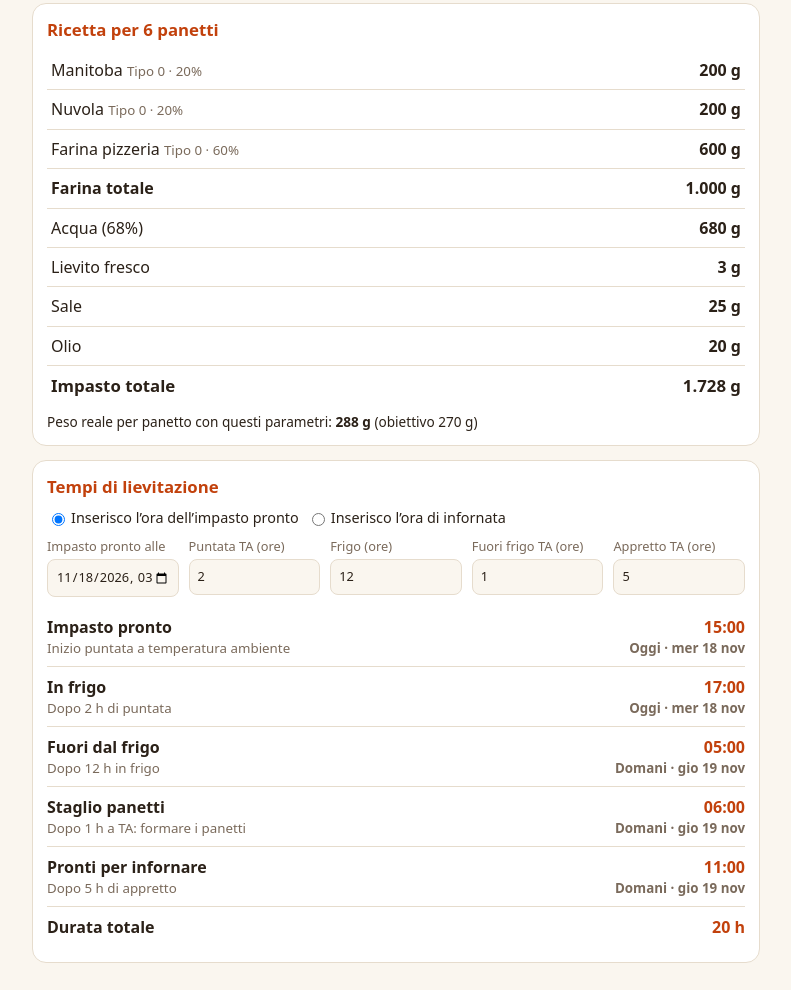
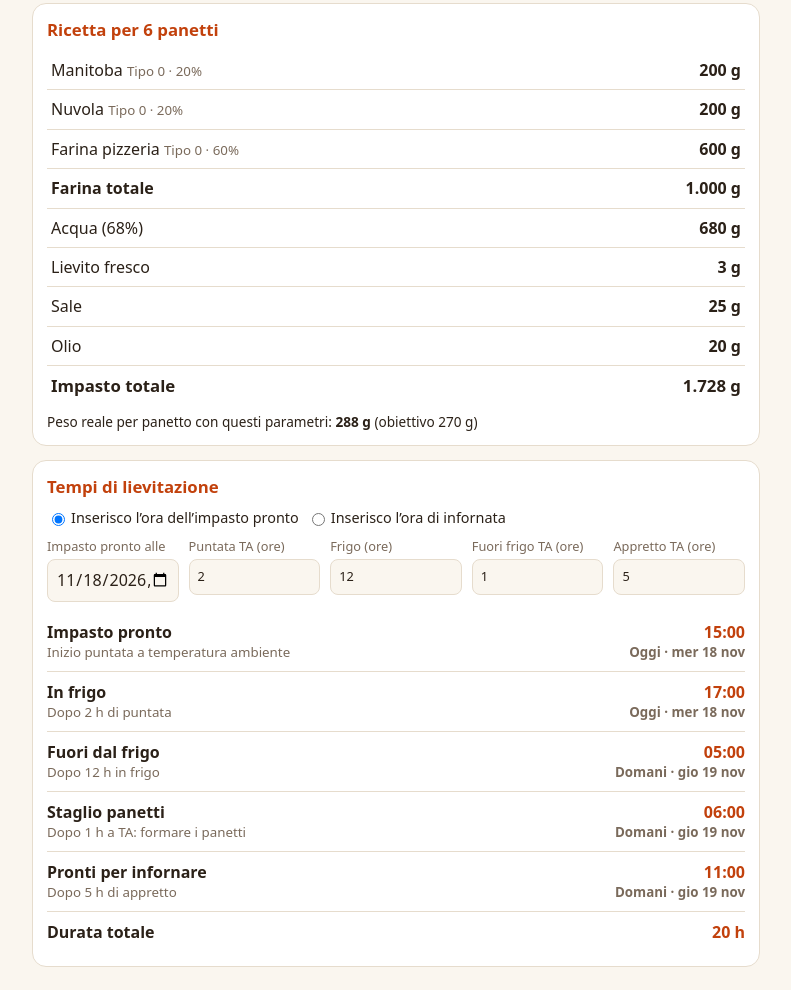
Before and after one commit to valerioferrara/Calcolatore-Pizza, a plain HTML site: page index.html in a window 1280 px wide. Shown: the part 1013-2003 px from the top of the page, without its empty margins (244-1035 px from the left). Drawn offline with Linux system fonts and the light colour scheme.

Commit message:
Add files via upload

```diff
--- a/index.html
+++ b/index.html
@@ -50,6 +50,17 @@ body{overflow-x:hidden}
 .mode{display:flex;gap:8px;margin-bottom:10px}
 .mode label{flex-direction:row;align-items:center;color:var(--tx);font-size:.9rem}
 .mode input{width:auto}
+
+html{-webkit-text-size-adjust:100%;text-size-adjust:100%;overflow-x:hidden;width:100%}
+body{width:100%;max-width:100vw;overflow-x:hidden}
+main{width:100%;max-width:760px;overflow-x:hidden}
+.card{max-width:100%;overflow:hidden}
+.grid>*,.fr>*,.fr .b>*{min-width:0}
+input,select{-webkit-appearance:none;appearance:none;min-width:0;max-width:100%;width:100%;display:block}
+input[type=datetime-local]{min-height:2.4em;font-size:16px}
+input[type=radio]{-webkit-appearance:radio;appearance:auto;width:auto;display:inline-block}
+.res{table-layout:fixed;width:100%}
+.res td.r{width:7.5em}
 </style>
 </head>
 <body>
```
